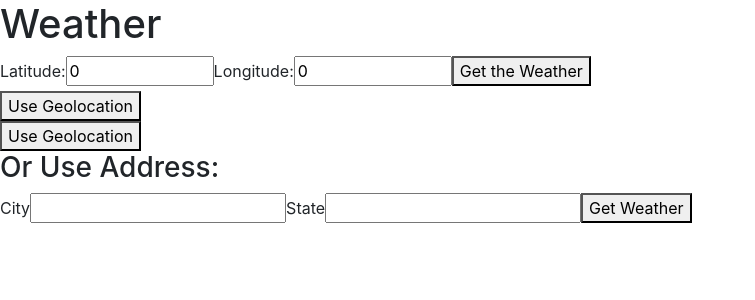
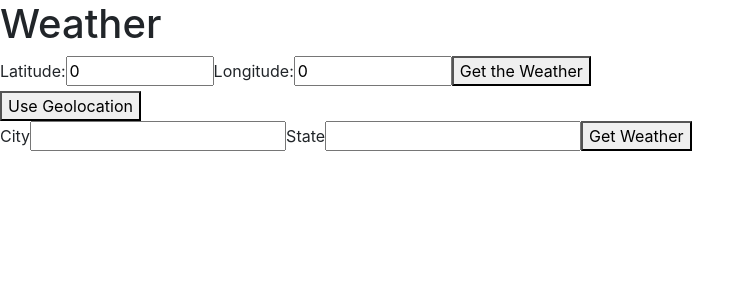
Before and after one commit to CodySelman/weather-app, a React (Create React App) app in the folder client/: page / in a window 1280 px wide. Shown: the top 300 px of the page, without its empty margins (0-755 px from the left). Built offline with nearby package versions, Linux system fonts and the light colour scheme.

Commit message:
Created AddressForm Component. Passed necessary props dowm from App through FormHandler to AddressForm.Added corresponding PropTypes to FormHandler and AddressForm Components.

```diff
--- /dev/null
+++ b/client/src/AddressForm.js
@@ -0,0 +1,30 @@
+import React from 'react';
+import PropTypes from 'prop-types';
+
+const AddressForm = props => {
+    return (
+        <form onSubmit={e => props.handleSubmit(e)}>
+          <label>City</label>
+          <input
+            type="text"
+            value={props.city}
+            onChange = { e => props.handleCityChange(e)} />
+          <label>State</label>
+          <input
+            type="text"
+            value={props.state}
+            onChange = { e => props.handleStateChange(e)} />
+          <button type='submit'>Get Weather</button>
+        </form>
+    )
+}
+
+AddressForm.propTypes = {
+    handleSubmit: PropTypes.func.isRequired,
+    city: PropTypes.string.isRequired,
+    handleCityChange: PropTypes.func.isRequired,
+    state: PropTypes.string.isRequired,
+    handleStateChange: PropTypes.func.isRequired
+}
+
+export default AddressForm;
--- a/client/src/App.js
+++ b/client/src/App.js
@@ -23,6 +23,8 @@ class App extends Component {
     this.handleLatLonSubmit = this.handleLatLonSubmit.bind(this);
     this.geolocation = this.geolocation.bind(this);
     this.handleAddressSubmit = this.handleAddressSubmit.bind(this);
+    this.handleCityChange = this.handleCityChange.bind(this);
+    this.handleStateChange = this.handleStateChange.bind(this);
   }
   handleLatChange(e) {
     this.setState({
@@ -115,22 +117,12 @@ class App extends Component {
           lat = {this.state.lat}
           lon = {this.state.lon}
           geolocation = {this.geolocation}
+          handleAddressSubmit = {this.handleAddressSubmit}
+          city = {this.state.city}
+          handleCityChange = {this.handleCityChange}
+          state = {this.state.state}
+          handleStateChange = {this.handleStateChange}
         />
-        <button onClick={this.geolocation}>Use Geolocation</button>
-        <h3>Or Use Address:</h3>
-        <form onSubmit={e => this.handleAddressSubmit(e)}>
-          <label>City</label>
-          <input
-            type="text"
-            value={this.state.city}
-            onChange = { e => this.handleCityChange(e)} />
-          <label>State</label>
-          <input
-            type="text"
-            value={this.state.state}
-            onChange = { e => this.handleStateChange(e)} />
-          <button type='submit'>Get Weather</button>
-        </form>
         {this.state.error ? <h1>{this.state.error}</h1> : ""}
         {isEmptyObject(this.state.hourlyWeather) ? (
           ""
--- a/client/src/FormHandler.js
+++ b/client/src/FormHandler.js
@@ -4,6 +4,7 @@ import PropTypes from 'prop-types';
 //Components
 import LatLonForm from './LatLonForm';
 import GeolocationForm from './GeolocationForm';
+import AddressForm from './AddressForm';
 
 const FormHandler = props => {
     //props go here
@@ -19,6 +20,13 @@ const FormHandler = props => {
             <GeolocationForm
                 geolocation = {props.geolocation}
             />
+            <AddressForm
+                handleSubmit = {props.handleAddressSubmit}
+                city = {props.city}
+                handleCityChange = {props.handleCityChange}
+                state = {props.state}
+                handleStateChange = {props.handleStateChange}
+            />
         </div>
     )
 }
@@ -30,6 +38,11 @@ FormHandler.proptypes = {
     lat: PropTypes.number.isRequired,
     lon: PropTypes.number.isRequired,
     geolocation: PropTypes.func.isRequired,
+    handleAddressSubmit: PropTypes.func.isRequired,
+    city: PropTypes.string.isRequired,
+    handleCityChange: PropTypes.func.isRequired,
+    state: PropTypes.string.isRequired,
+    handleStateChange: PropTypes.func.isRequired,
 }
 
 export default FormHandler;
```
